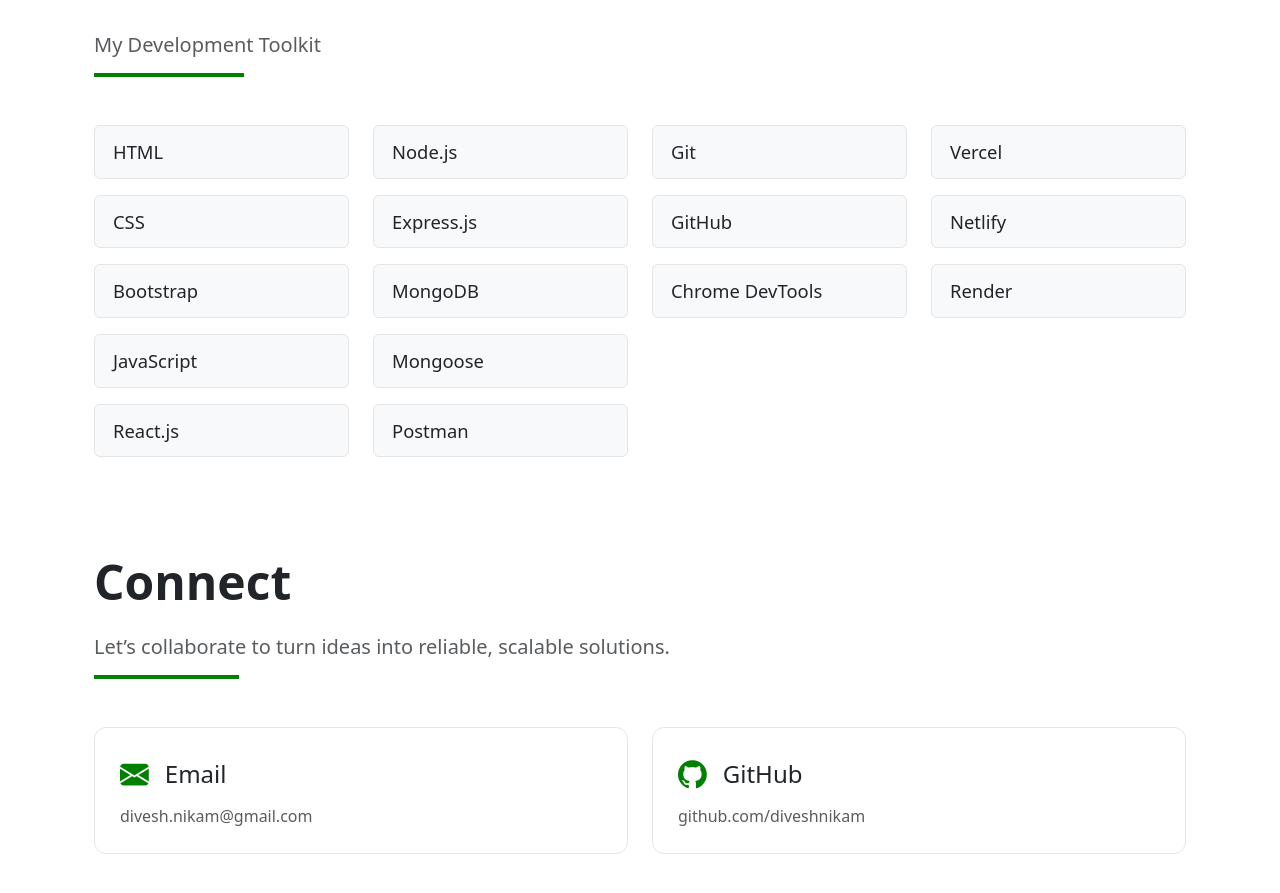
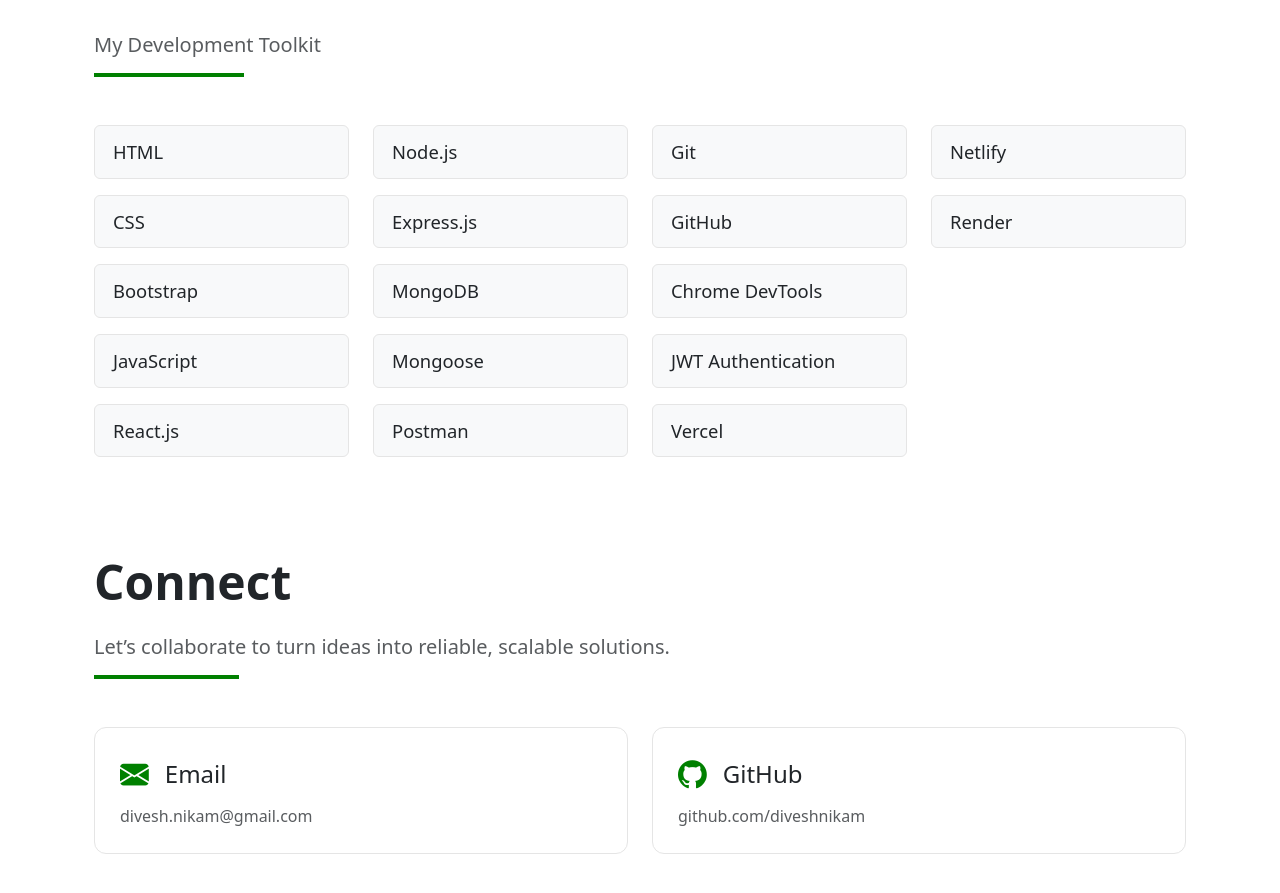
Before and after one commit to diveshnikam/my-portfolio, a React (Vite) app: page / in a window 1280 px wide. Shown: the part 1752-2645 px from the top of the page. Built offline with nearby package versions, Linux system fonts and the light colour scheme.

Commit message:
Add new skill in resume

```diff
--- a/src/App.jsx
+++ b/src/App.jsx
@@ -272,10 +272,11 @@
               <div className="skill-box">Git</div>
               <div className="skill-box">GitHub</div>
               <div className="skill-box">Chrome DevTools</div>
+              <div className="skill-box">JWT Authentication</div>
+              <div className="skill-box">Vercel</div>
             </div>
 
             <div className="col-lg-3 col-md-6 col-12 d-flex flex-column gap-3">
-              <div className="skill-box">Vercel</div>
               <div className="skill-box">Netlify</div>
               <div className="skill-box">Render</div>
             </div>
```
